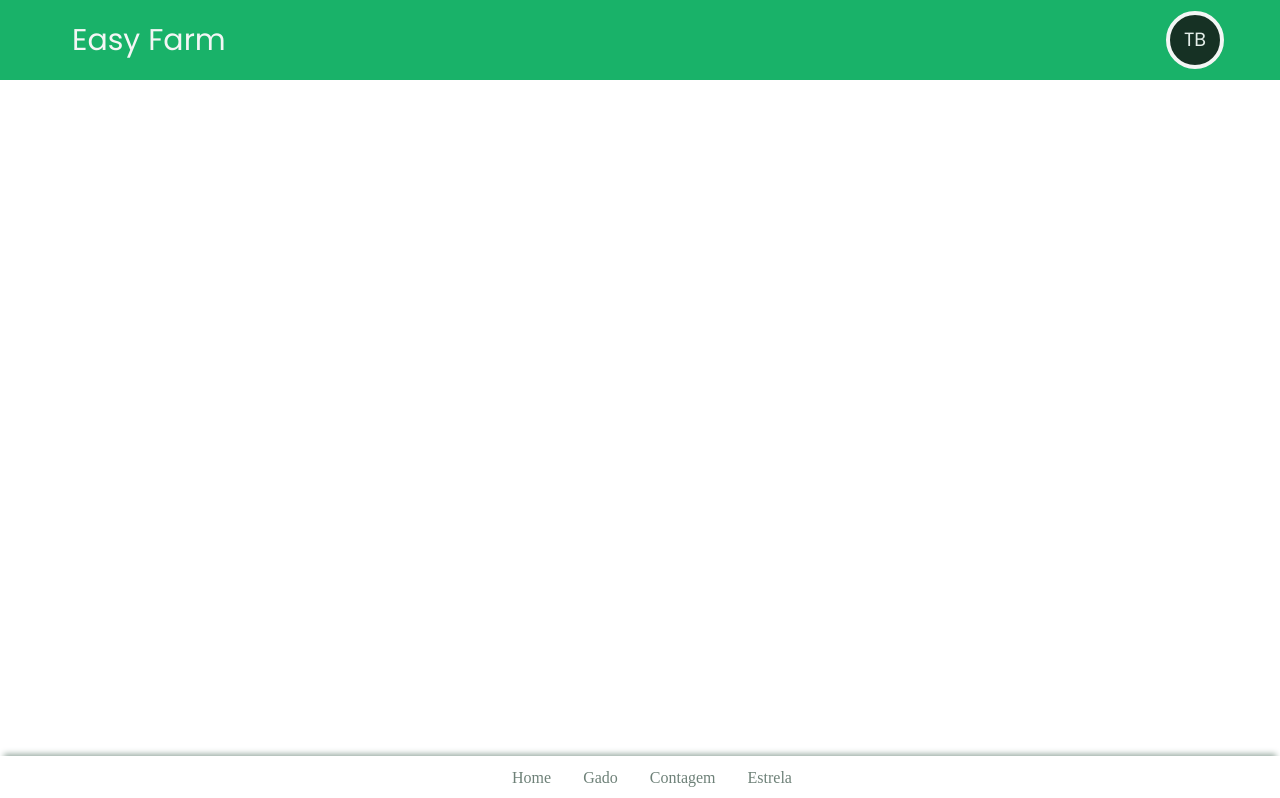
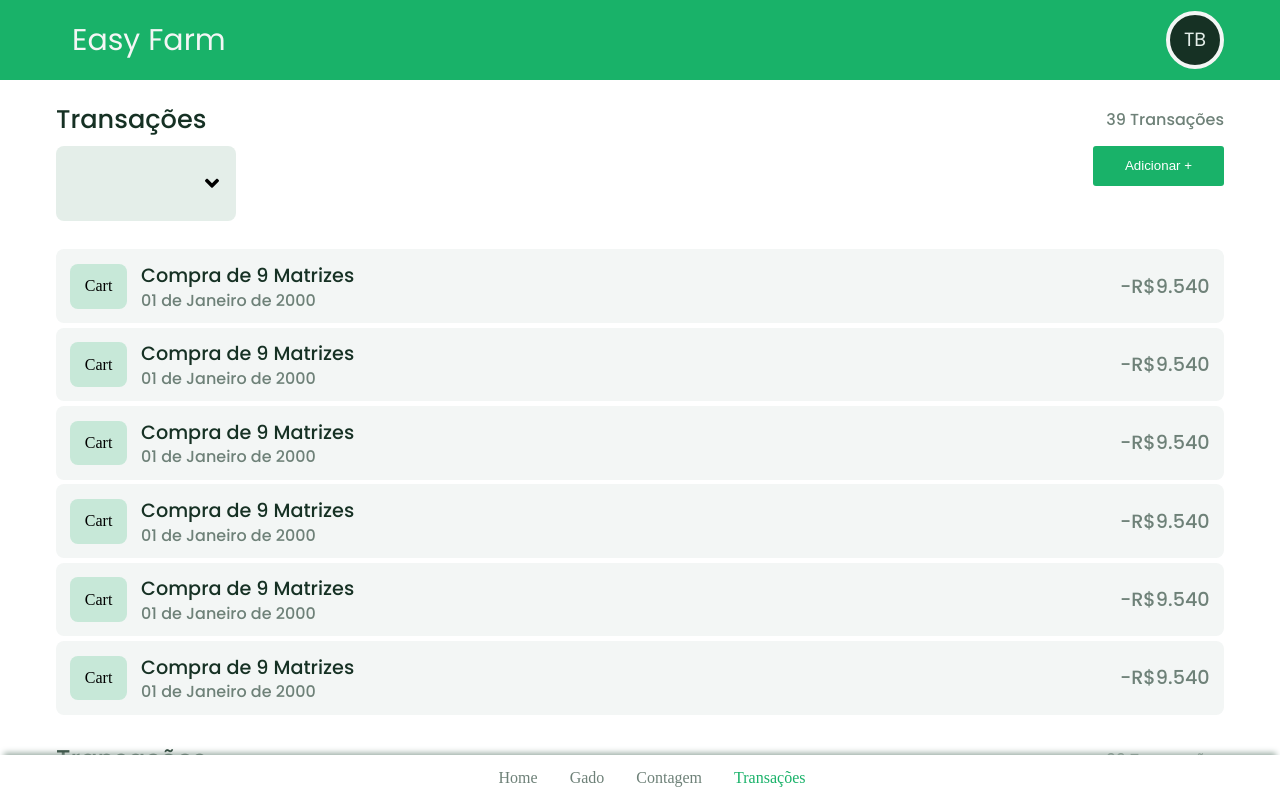
Before and after one commit to michel674/gado-control-front, a React (Create React App) app: page /transactions in a window 1280 px wide. Shown: the top 798 px of the page. Built offline with nearby package versions, Linux system fonts and the light colour scheme.

Commit message:
Add Transaction and others
Adicionei transação e transações, além disso eu também adicionei features para a typography e corrigi o nav

```diff
--- a/package.json
+++ b/package.json
@@ -23,8 +23,8 @@
     "web-vitals": "^1.0.1"
   },
   "scripts": {
-    "start": "react-scripts start",
-    "build": "react-scripts build",
+    "start": "react-scripts --openssl-legacy-provider start",
+    "build": "react-scripts --openssl-legacy-provider build",
     "test": "react-scripts test",
     "eject": "react-scripts eject"
   },
--- a/src/Navbar.js
+++ b/src/Navbar.js
@@ -8,14 +8,14 @@ const Navbar = () => {
           <NavLink to="/" activeStyle>
             Home
           </NavLink>
-          <NavLink to="/cattle" activeStyle>
+          <NavLink to="/cattles" activeStyle>
             Gado
           </NavLink>
           <NavLink to="/count" activeStyle>
             Contagem
           </NavLink>
-          <NavLink to="/star" activeStyle>
-            Estrela
+          <NavLink to="/transactions" activeStyle>
+            Transações
           </NavLink>
         </NavMenu>
       </Nav>
--- a/src/app-routes.jsx
+++ b/src/app-routes.jsx
@@ -4,7 +4,8 @@ import { Home } from './pages/home';
 import { Cattles } from './pages/cattles';
 import { Cattle } from './pages/cattle';
 import { Login } from './pages/login';
-import { Test } from './pages/test';
+import { Transactions } from './pages/transactions';
+import { Transaction } from './pages/transaction';
 
 export const AppRoutes = () => {
   return (
@@ -13,7 +14,8 @@ export const AppRoutes = () => {
       <Route path="/cattles" element={<Cattles />} />
       <Route path="/cattles/:id" element={<Cattle />} />
       <Route path="/login" element={<Login />} />
-      <Route path="/test" element={<Test />} />
+      <Route path="/transactions" element={<Transactions />} />
+      <Route path="/transaction/:id" element={<Transaction />} />
       <Route path="/div" element={<div>Hello World</div>} />
     </Routes>
   );
--- a/src/atomic/atm.frame/frame.styled.js
+++ b/src/atomic/atm.frame/frame.styled.js
@@ -1,9 +1,10 @@
 import styled from 'styled-components';
 import { Color, Radius, Spacing } from '../../components/constants';
 
-const frameType = {
+const frameColor = {
   primary: Color.Primary + '34',
-  secondary: Color.Gray100,
+  gray100: Color.Gray100,
+  gray700: Color.Gray700,
   white: Color.White,
 };
 
@@ -18,7 +19,7 @@ export const FrameStyled = styled.div`
 
   padding: ${props => Spacing[props.paddingSize] || Spacing.Medium};
 
-  background-color: ${props => frameType[props.type] || frameType.secondary};
+  background-color: ${props => frameColor[props.type] || frameColor.gray100};
   cursor: ${props => frameCursor[props.cursor] || frameCursor.default};
   border-radius: ${Radius.Medium};
 
--- a/src/components/background.styled.js
+++ b/src/components/background.styled.js
@@ -9,7 +9,7 @@ const BackgroundColor = {
 export const Background = styled.div`
   background-color: ${props =>
     BackgroundColor[props.color] || BackgroundColor.secondary};
-  position: absolute;
+  position: sticky;
   top: 0;
   left: 0;
   bottom: 0;
--- a/src/components/typography.js
+++ b/src/components/typography.js
@@ -7,14 +7,28 @@ import {
   Color,
 } from './constants';
 
+const TextColor = {
+  primary: Color.Primary,
+  gray100: Color.Gray100,
+  gray400: Color.Gray400,
+  gray700: Color.Gray700,
+  white: Color.White,
+};
+
+const TextCursor = {
+  default: 'default',
+  pointer: 'pointer',
+  text: 'text',
+};
+
 export const Title = styled.title`
   font-family: ${FontFamily.Primary};
   font-weight: ${FontWeight.Bold};
   font-size: ${FontSize.Large};
 
   line-height: ${LineHeight.Large};
-
-  color: ${Color.Gray100};
+  cursor: ${props => TextCursor[props.cursor] || TextCursor.default};
+  color: ${props => TextColor[props.color] || TextColor.gray100};
 `;
 
 export const H1 = styled.h1`
@@ -23,8 +37,8 @@ export const H1 = styled.h1`
   font-size: ${FontSize.Large};
 
   line-height: ${LineHeight.Large};
-
-  color: ${Color.Gray700};
+  cursor: ${props => TextCursor[props.cursor] || TextCursor.default};
+  color: ${props => TextColor[props.color] || TextColor.gray700};
 `;
 
 export const H2 = styled.h2`
@@ -33,8 +47,8 @@ export const H2 = styled.h2`
   font-size: ${FontSize.Medium};
 
   line-height: ${LineHeight.Medium};
-
-  color: ${Color.Gray700};
+  cursor: ${props => TextCursor[props.cursor] || TextCursor.default};
+  color: ${props => TextColor[props.color] || TextColor.gray700}; ;
 `;
 
 export const H3 = styled.h2`
@@ -43,37 +57,29 @@ export const H3 = styled.h2`
   font-size: ${FontSize.Small};
 
   line-height: ${LineHeight.Small};
-
-  color: ${Color.Gray700};
+  cursor: ${props => TextCursor[props.cursor] || TextCursor.default};
+  color: ${props => TextColor[props.color] || TextColor.gray700}; ;
 `;
 
 export const H4 = styled.h4`
   font-family: ${FontFamily.Primary};
   font-weight: ${FontWeight.Medium};
   font-size: ${FontSize.Small};
-
-  color: ${Color.Gray400};
+  cursor: ${props => TextCursor[props.cursor] || TextCursor.default};
+  color: ${props => TextColor[props.color] || TextColor.gray400}; ;
 `;
 
 export const H5 = styled.h5`
   font-family: ${FontFamily.Primary};
   font-weight: ${FontWeight.Medium};
   font-size: ${FontSize.XSmall};
-
-  color: ${Color.Gray400};
-`;
-
-export const H5Green = styled.h5`
-  font-family: ${FontFamily.Primary};
-  font-weight: ${FontWeight.Medium};
-  font-size: ${FontSize.XSmall};
-  cursor: pointer;
-  color: ${Color.Primary};
+  cursor: ${props => TextCursor[props.cursor] || TextCursor.default};
+  color: ${props => TextColor[props.color] || TextColor.gray400};
 `;
 
 export const Body = styled.p`
   font-family: ${FontFamily.Primary};
-  color: ${Color.Gray400};
-
+  color: ${props => TextColor[props.color] || TextColor.gray400};
+  cursor: ${props => TextCursor[props.cursor] || TextCursor.default};
   font-weight: ${props => (props.bold ? FontWeight.Medium : 'normal')};
 `;
--- a/src/pages/login.jsx
+++ b/src/pages/login.jsx
@@ -12,7 +12,7 @@ import { ButtonLoginStyled } from '../atomic/atm.button/button.styled';
 import { LogoStyled, LogoDarkStyled } from '../components/logo.styled';
 import { InputBox } from '../components/inputbox.styled';
 
-import { H1, H2, H3, H4, H5, H5Green } from '../components/typography';
+import { H1, H2, H3, H4, H5 } from '../components/typography';
 
 export const Login = () => {
   return (
@@ -103,7 +103,9 @@ export const Login = () => {
                   </Hbox.Item>
                   <Hbox.Separator />
                   <Hbox.Item>
-                    <H5Green>Faça um Cadastro</H5Green>
+                    <H5 color="primary" cursor="pointer">
+                      Faça um Cadastro
+                    </H5>
                   </Hbox.Item>
                 </Hbox>
               </Row>
--- a/src/pages/test.jsx
+++ /dev/null
@@ -1,12 +0,0 @@
-import { Grid, Row, Col } from 'react-flexbox-grid';
-import { GlobalStyled } from '../components/reset.styled';
-
-import { Background } from '../components/background.styled';
-
-export const Test = () => {
-  return (
-    <Background>
-      <GlobalStyled />
-    </Background>
-  );
-};
--- /dev/null
+++ b/src/pages/transaction.jsx
@@ -0,0 +1,72 @@
+import React from 'react';
+import { Grid, Row, Col } from 'react-flexbox-grid';
+import { Separator } from '../atomic/atm.separator/separator.styled';
+import { Body, H2, H5, H3, H4 } from '../components/typography';
+import { Tag } from '../atomic/atm.tag';
+import { BoxStyled } from '../atomic/atm.box/box.styled';
+import { MoreButton } from '../atomic/atm.more-button';
+import { Hbox } from '../atomic/atm.box/hbox.styled';
+import { UlStyled, LiStyled } from '../atomic/atm.list/list.styled';
+import { Frame } from '../atomic/atm.frame/frame';
+
+export const Transaction = () => {
+  return (
+    <Grid>
+      <Separator type="Small" />
+      <Row>
+        <Hbox>
+          <Hbox.Separator />
+          <Hbox.Item>
+            <BoxStyled vAlign="center">
+              <H2>Venda de 9 Matrizes</H2> <Separator type="XNano" />
+              <Tag>Venda</Tag>
+              <Separator type="XNano" />
+              <Tag>Matriz</Tag>
+            </BoxStyled>
+            <Separator type="XNano" />
+            <H5>01 de Janeiro de 2000</H5>
+          </Hbox.Item>
+        </Hbox>
+      </Row>
+
+      <Separator type="Medium" />
+      <Hbox>
+        <Hbox.Separator />
+        <H3>Cabeças de Gado</H3>
+      </Hbox>
+
+      <Separator type="XNano" />
+      <Row>
+        {[1, 2, 3, 4, 5, 6, 7, 8].map(item => {
+          return (
+            <Col key={item}>
+              <Hbox>
+                <Hbox.Separator />
+                <Frame paddingSize="Small" type="gray700">
+                  <H3 color="gray100">#001</H3>
+                </Frame>
+              </Hbox>
+              <Separator type="Nano" />
+            </Col>
+          );
+        })}
+      </Row>
+
+      <Separator type="Medium" />
+
+      <H3>Valor da Transação</H3>
+      <Separator type="Small" />
+      <Hbox>
+        <Hbox.Item hAlign="center">
+          <H4>R$ 9.500</H4>
+        </Hbox.Item>
+      </Hbox>
+
+      <Separator type="Medium" />
+
+      <H3>Observações</H3>
+      <Separator type="XNano" />
+      <Body bold>As duas primeiras gestações foram em outra fazenda. </Body>
+    </Grid>
+  );
+};
--- /dev/null
+++ b/src/pages/transactions.jsx
@@ -0,0 +1,80 @@
+import { Grid, Row, Col } from 'react-flexbox-grid';
+
+import { Frame } from '../atomic/atm.frame/frame';
+import { Separator } from '../atomic/atm.separator/separator.styled';
+
+import { H2, H3, H4, H5 } from '../components/typography';
+import { Hbox } from '../atomic/atm.box/hbox.styled';
+import { Button } from '../atomic/atm.button';
+import { Select } from '../atomic/atm.select';
+
+export const Transactions = () => {
+  return (
+    <>
+      <Grid>
+        <Separator type="Small" />
+
+        <Row>
+          <Col xs={12}></Col>
+        </Row>
+        <Hbox>
+          <Hbox.Item noGrow vAlign="center">
+            <H2>Transações</H2>
+          </Hbox.Item>
+
+          <Hbox.Item hAlign="flex-end" vAlign="center">
+            <H5>39 Transações</H5>
+          </Hbox.Item>
+        </Hbox>
+
+        <Row>
+          <Col xs={12}>
+            <Hbox>
+              <Hbox.Item noGrow>
+                <Select></Select>
+              </Hbox.Item>
+
+              <Hbox.Item hAlign="flex-end">
+                <Button>Adicionar +</Button>
+              </Hbox.Item>
+            </Hbox>
+          </Col>
+        </Row>
+
+        <Separator type="Medium" />
+
+        <Row>
+          {[1, 2, 3, 4, 5, 6].map(item => {
+            return (
+              <Col xs={12} key={item}>
+                <Frame paddingSize="Small">
+                  <Hbox>
+                    <Hbox.Item noGrow>
+                      <Frame paddingSize="Small" type="primary">
+                        Cart
+                      </Frame>
+                    </Hbox.Item>
+
+                    <Hbox.Separator />
+
+                    <Hbox.Item noGrow>
+                      <Hbox>
+                        <H3>Compra de 9 Matrizes</H3>
+                      </Hbox>
+                      <H5>01 de Janeiro de 2000</H5>
+                    </Hbox.Item>
+                    <Hbox.Separator />
+                    <Hbox.Item vAlign="center" hAlign="flex-end">
+                      <H4>-R$9.540</H4>
+                    </Hbox.Item>
+                  </Hbox>
+                </Frame>
+                <Separator type="XNano" />
+              </Col>
+            );
+          })}
+        </Row>
+      </Grid>
+    </>
+  );
+};
```
